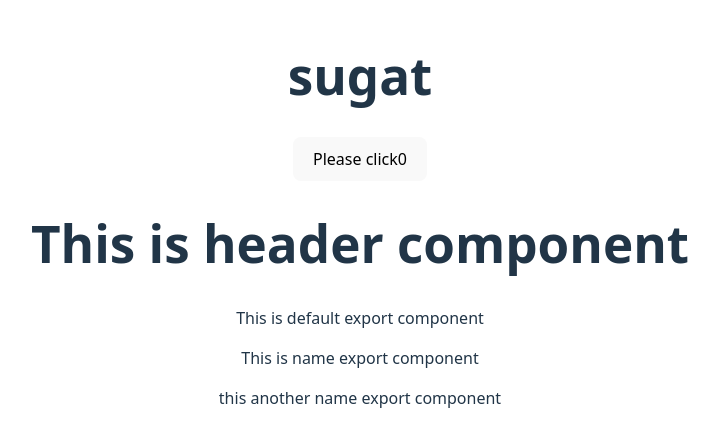
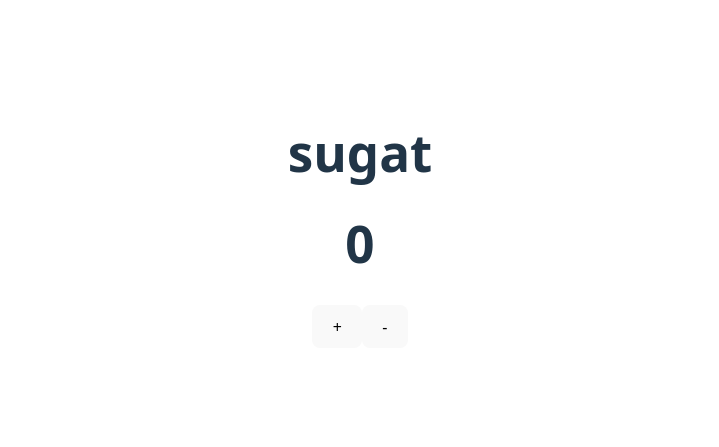
Before and after one commit to sugathub/react-learning, a React (Vite) app: page / in a window 1280 px wide. Shown: the part 181-628 px from the top of the page, without its empty margins (280-999 px from the left). Built offline with nearby package versions, Linux system fonts and the light colour scheme.

Commit message:
create Counter component with + / - buttons and useState

```diff
--- a/package.json
+++ b/package.json
@@ -10,8 +10,11 @@
     "preview": "vite preview"
   },
   "dependencies": {
+    "ogl": "^1.0.11",
+    "postprocessing": "^6.37.8",
     "react": "^19.1.1",
-    "react-dom": "^19.1.1"
+    "react-dom": "^19.1.1",
+    "three": "^0.180.0"
   },
   "devDependencies": {
     "@eslint/js": "^9.33.0",
--- a/src/App.jsx
+++ b/src/App.jsx
@@ -1,6 +1,6 @@
-import Header from './Header.jsx'
+
 import './App.css'
-import Profile, { Login, Setting }  from './Profile.jsx'
+import Counter from './Counter'
 
 function App() {
 
@@ -8,10 +8,7 @@ function App() {
   return (
     <>
      <h1>sugat </h1>
-     <Header />
-     <Profile />
-     <Setting />
-     <Login />
+   <Counter />
     </>
   )
 }
--- /dev/null
+++ b/src/Counter.jsx
@@ -0,0 +1,21 @@
+import React, { useState } from 'react'
+
+const Counter = () => {
+
+    const [counter,setCounter]= useState(0);
+
+    const add=()=>{
+        setCounter(counter+1);
+    }
+    const sub=()=>{
+        return setCounter(counter-1);
+    }
+  return (
+    <><h1>{counter}</h1>
+    <button onClick={add}>+</button><button onClick={sub}>-</button>
+
+    </>
+  )
+}
+
+export default Counter
--- a/src/Header.jsx
+++ /dev/null
@@ -1,15 +0,0 @@
-function Header(){
- let num=0;
-    const count=()=>{
-       console.log(num);
-        return  num++;
-    }
-
-    return(
-        <>
-        <button onClick={count}>Please click{num}</button>
-        <h1>This is header component</h1>
-        </>
-    )
-}
-export default Header;
--- a/src/Profile.jsx
+++ /dev/null
@@ -1,25 +0,0 @@
- function Profile(){
-
-    return (<>
-    <p>This is default export component</p>
-
-
-    </>)
-}
-
-export default Profile;
-
-export function Setting(){
-
-    return(<>
-    <p>This is name export component</p>
-
-    </>
-    )
-}
-
-export function Login(){
-
-    return(<>
-    <p>this another name export component</p></>)
-}
```
Also changed, not shown: 1 other file (tests, documents, lock files or other folders).
